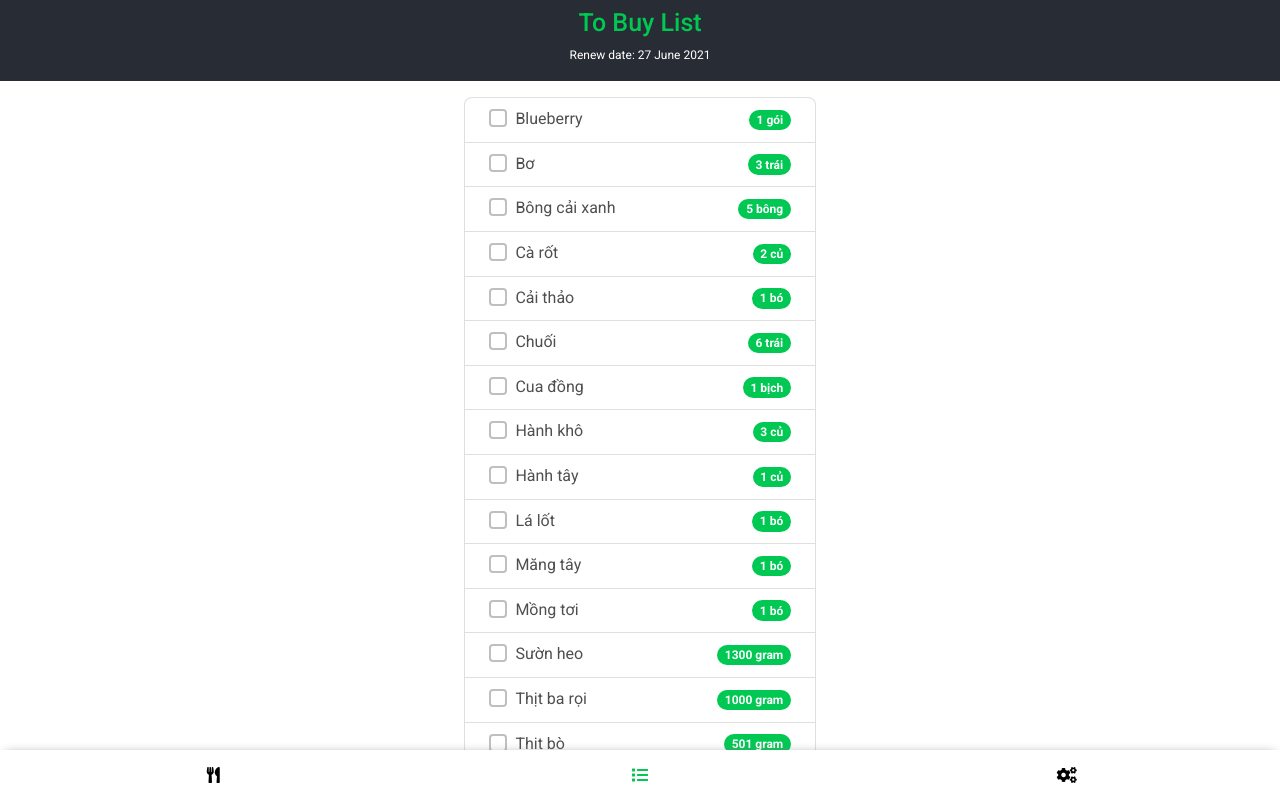
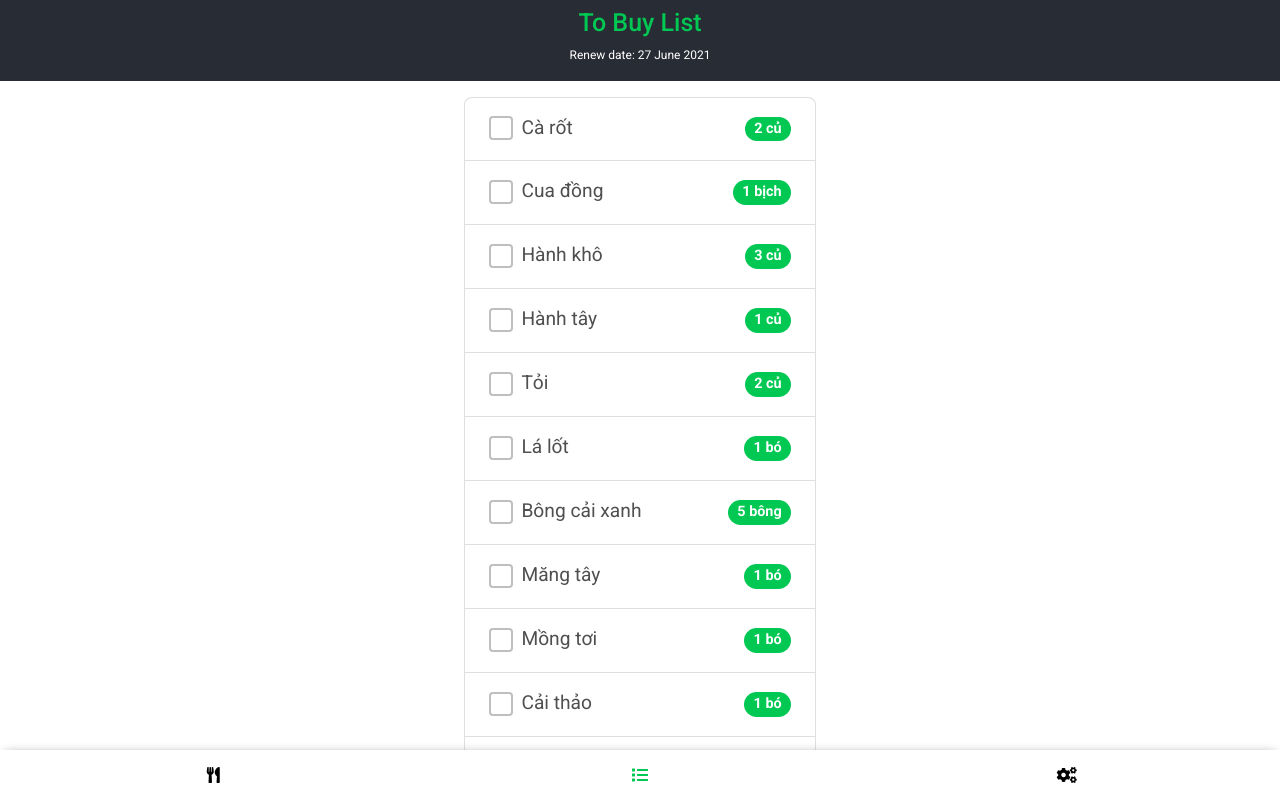
Before and after one commit to erayus/angi, a React (Create React App) app in the folder website/: page /to-buy-list in a window 1280 px wide. Shown: the top 798 px of the page. Built offline with nearby package versions, Linux system fonts and the light colour scheme.

Commit message:
Enhancing and sorting toBuyList

```diff
--- a/website/src/models/ingredient.ts
+++ b/website/src/models/ingredient.ts
@@ -5,5 +5,5 @@ export type IIngredient = {
     unit: IUnit
 }
 
-export type IIngredientCategory = 'Thịt' | 'Hải sản' | 'Rau cải' | 'Trái cây' | 'Hành' | 'Gia vị' | 'Củ' | 'Quả' | 'Nấm' | 'Rau' | 'Gạo' | null
+export type IIngredientCategory = 'Thịt' | 'Hải sản' | 'Rau cải' | 'Trái cây' | 'Hành' | 'Gia vị' | 'Củ' | 'Quả' | 'Nấm' | 'Rau' | 'Gạo' | ""
 export type IUnit = 'kg' | 'gram' | 'củ' | 'con' |'lon' | 'trái' | 'bó' | 'gói' | 'bịch' | 'chai' | 'bông' | 'hộp' | null
--- a/website/src/store/foodStore.ts
+++ b/website/src/store/foodStore.ts
@@ -28,6 +28,7 @@ export type IFoodProjection = {
 export type ToBuyIngredient = {
   id: number;
   name: string;
+  category: IIngredientCategory;
   quantity: number;
   unit: IUnit;
   isChecked: boolean;
@@ -60,7 +61,7 @@ export default class FoodStore {
     }
   }
 
-  get toBuyList() {
+  get toBuyList() :ToBuyIngredient[] {
     let allIngredientsThisWeek: IFoodIngredient[] = [];
     this.foodThisWeek?.forEach((food) => {
       allIngredientsThisWeek = [
@@ -86,6 +87,7 @@ export default class FoodStore {
             const toBuyIngredient = {
               id: cur.id,
               name: curIng?.name || "No name",
+              category: curIng?.category ?? "",
               quantity: Math.round(cur.quantity * 10) / 10,
               unit: curIng?.unit || null,
               isChecked: this.listOfCheckedIngredientIds?.some(
--- a/website/src/utils/ingredientTable.ts
+++ b/website/src/utils/ingredientTable.ts
@@ -220,13 +220,13 @@ export const ingredientTable: IIngredient[] = [
   {
     id: 38,
     name: "Chà bông",
-    category: null,
+    category: "",
     unit: "hộp",
   },
   {
     id: 39,
     name: "Patê",
-    category: null,
+    category: "",
     unit: "hộp",
   },
 ]
--- a/website/src/views/to-buy-list/toBuyList.component.tsx
+++ b/website/src/views/to-buy-list/toBuyList.component.tsx
@@ -16,12 +16,14 @@ const ToBuyList: React.FC = () => {
         <div className="mt-3">
             <MDBListGroup className="mx-auto" style={{ maxWidth: '22rem' }}>
                 { toBuyList
-                    ? toBuyList.slice().sort((a,b) => a.name.toLowerCase().localeCompare(b.name.toLowerCase())).map(ingredient => (
-                        <MDBListGroupItem  key={ingredient.name }
-                                className="d-flex justify-content-between align-items-center"
-                                onClick={() => foodStore.toggleIngredientState(ingredient.id)}
-                            >
-                            <MDBCheckbox label={ingredient.name} checked={ingredient.isChecked} onChange={()=> {}}/>
+                    ? toBuyList.slice().sort((a,b) => a.category.toLowerCase().localeCompare(b.category!.toLowerCase())).map(ingredient => (
+                        <MDBListGroupItem
+                            style={{ height: '4rem', fontSize: '1.2rem'}}
+                            key={ingredient.name }
+                            className="d-flex justify-content-between align-items-center"
+                            onClick={() => foodStore.toggleIngredientState(ingredient.id)}
+                        >
+                            <MDBCheckbox style={{width: '1.5rem', height: '1.5rem', padding:'0.2rem'}} label={ingredient.name} checked={ingredient.isChecked} onChange={()=> {}}/>
                             <MDBBadge pill className="quantityUnit" >{ingredient.quantity} {ingredient.unit}</MDBBadge>
                         </MDBListGroupItem>
                     ))
```
